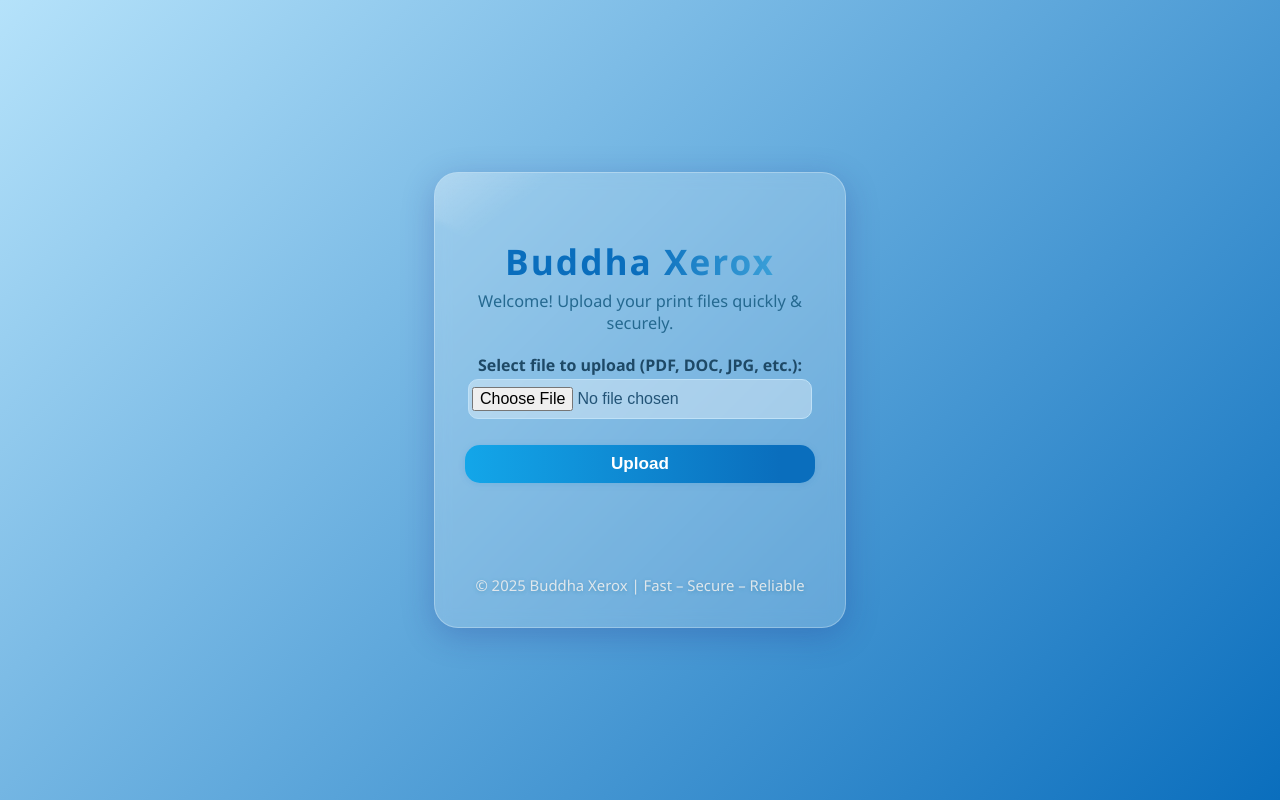
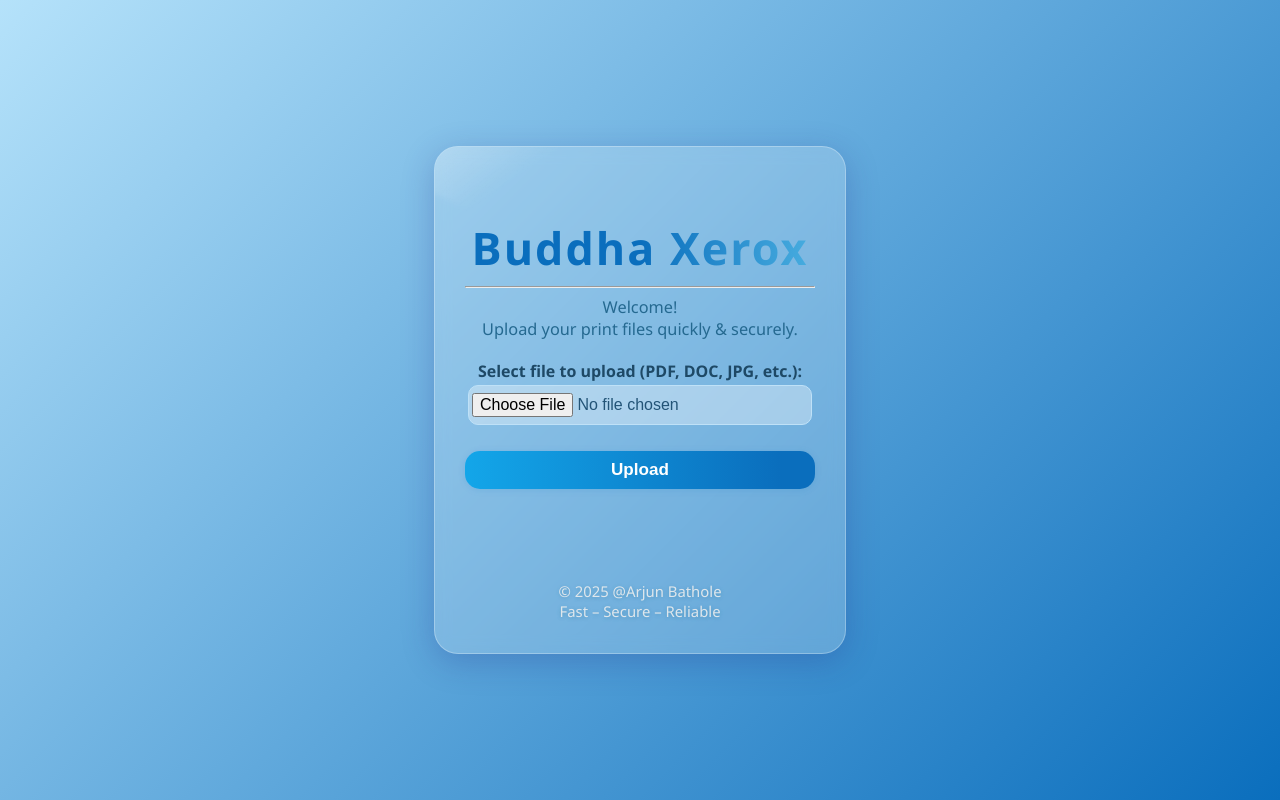
Before and after one commit to AR2908/print_service, a website: page public/index.html in a window 1280 px wide. Drawn offline with Linux system fonts and the light colour scheme.

Commit message:
Update index.html

```diff
--- a/public/index.html
+++ b/public/index.html
@@ -45,7 +45,7 @@
       pointer-events: none;
     }
     h1 {
-      font-size: 2.2rem;
+      font-size: 2.8rem;
       color: #0a6ebd;
       margin-bottom: 5px;
       letter-spacing: 2px;
@@ -131,7 +131,8 @@
 <body>
   <div class="upload-container">
     <h1>Buddha Xerox</h1>
-    <p>Welcome! Upload your print files quickly & securely.</p>
+    <hr> </hr>
+    <p>Welcome! <br>Upload your print files quickly & securely.</p>
     <form id="uploadForm">
       <label for="fileInput">Select file to upload (PDF, DOC, JPG, etc.):</label>
       <input type="file" id="fileInput" name="file" />
@@ -139,7 +140,8 @@
     </form>
     <div id="msg"></div>
     <footer>
-      © 2025 Buddha Xerox | Fast – Secure – Reliable
+      © 2025 @Arjun Bathole
+      <br>Fast – Secure – Reliable</br>
     </footer>
   </div>
   <script src="script.js"></script>
```
